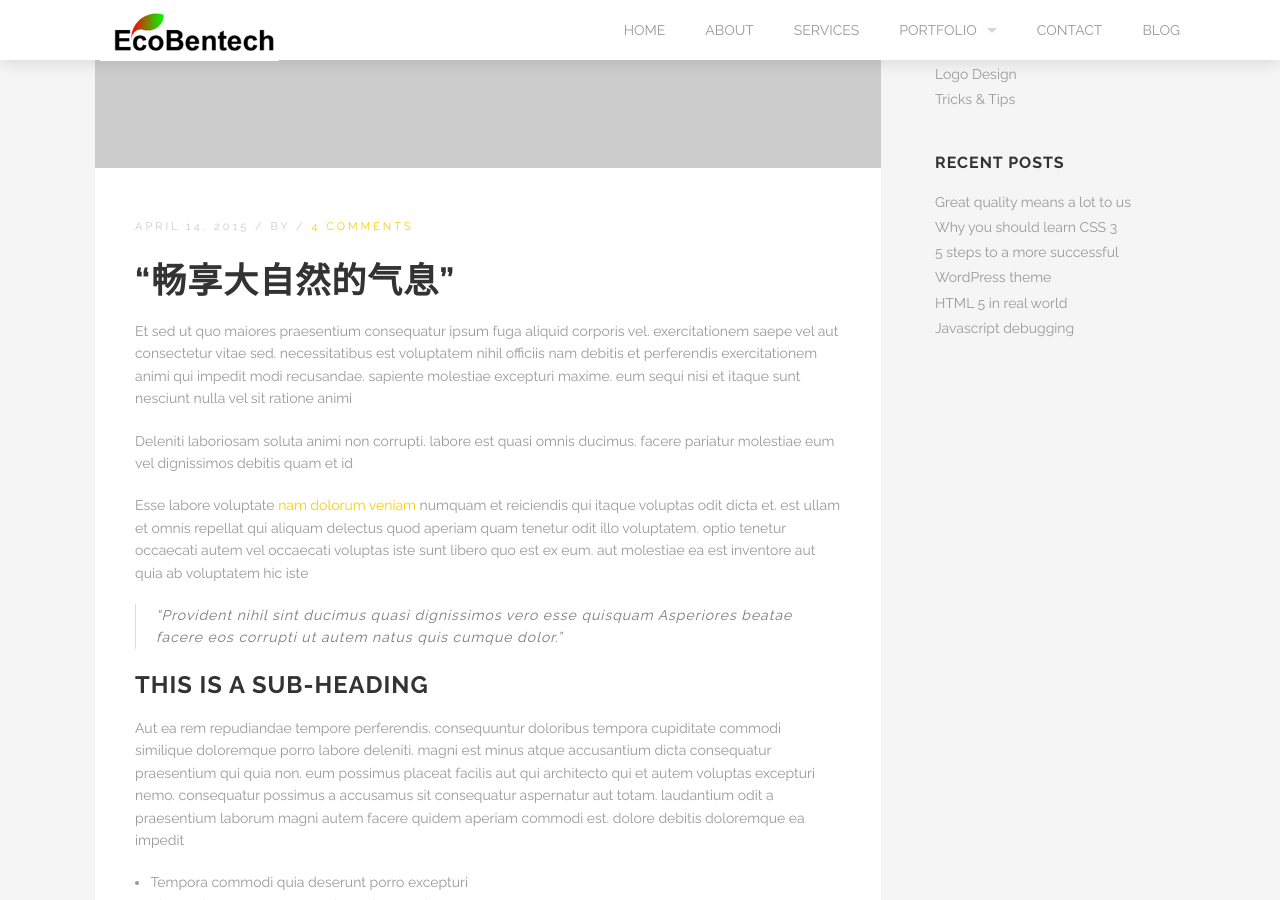
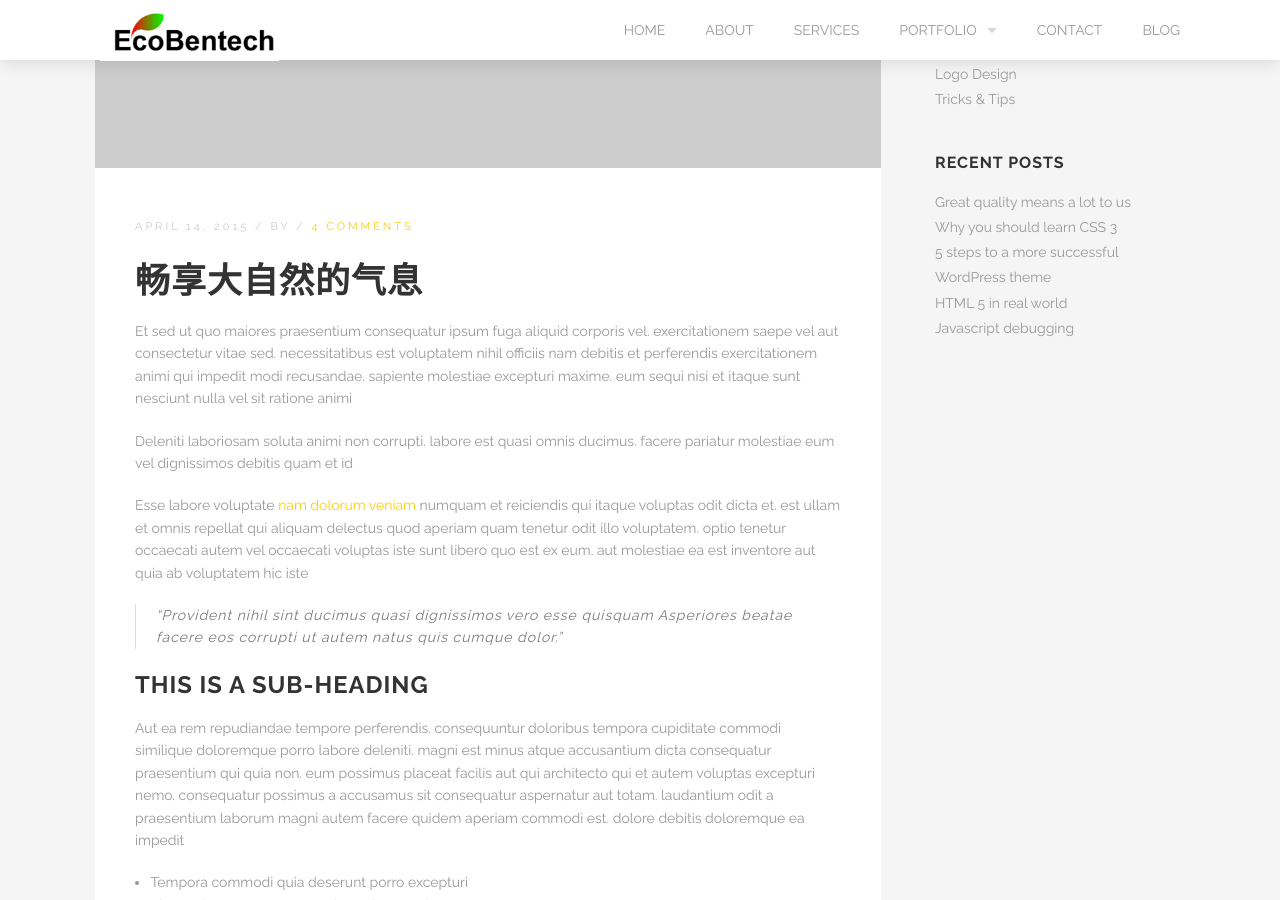
Before and after one commit to braveheart007/braveheart007.github.io, a Jekyll site: the page built from _posts/2015-04-14-a-cup-of-coffee-for-you.markdown, in a window 1280 px wide and 900 px high, scrolled down 828 px. Built offline with Jekyll 4.4.1, drawn with Linux system fonts in a browser that asks for light colours.

```diff
--- a/_posts/2015-04-14-a-cup-of-coffee-for-you.markdown
+++ b/_posts/2015-04-14-a-cup-of-coffee-for-you.markdown
@@ -1,6 +1,6 @@
 ---
 layout: post
-title:  “畅享大自然的气息”
+title:  畅享大自然的气息
 date:   2015-04-14 10:57:12
 images: images/@stock/blog-2.jpg
 excerpt:
```
